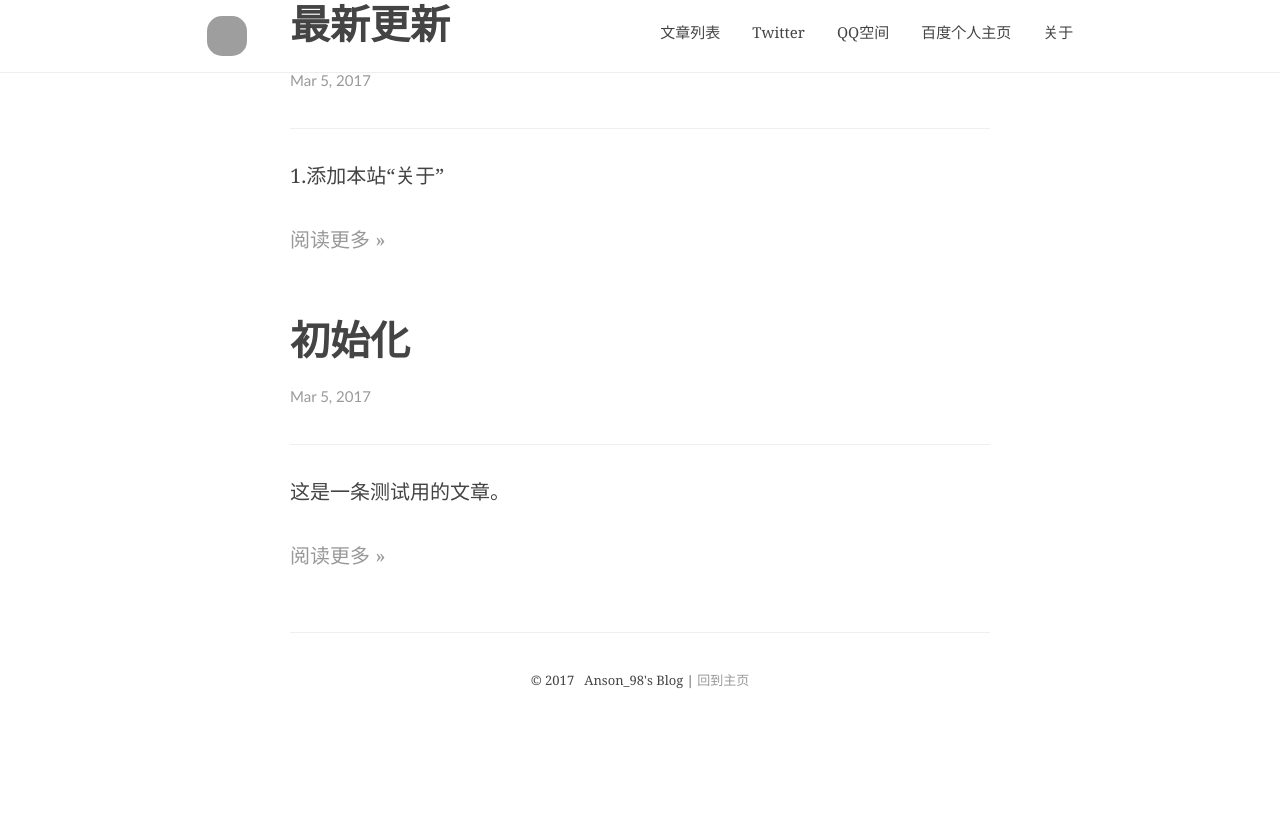
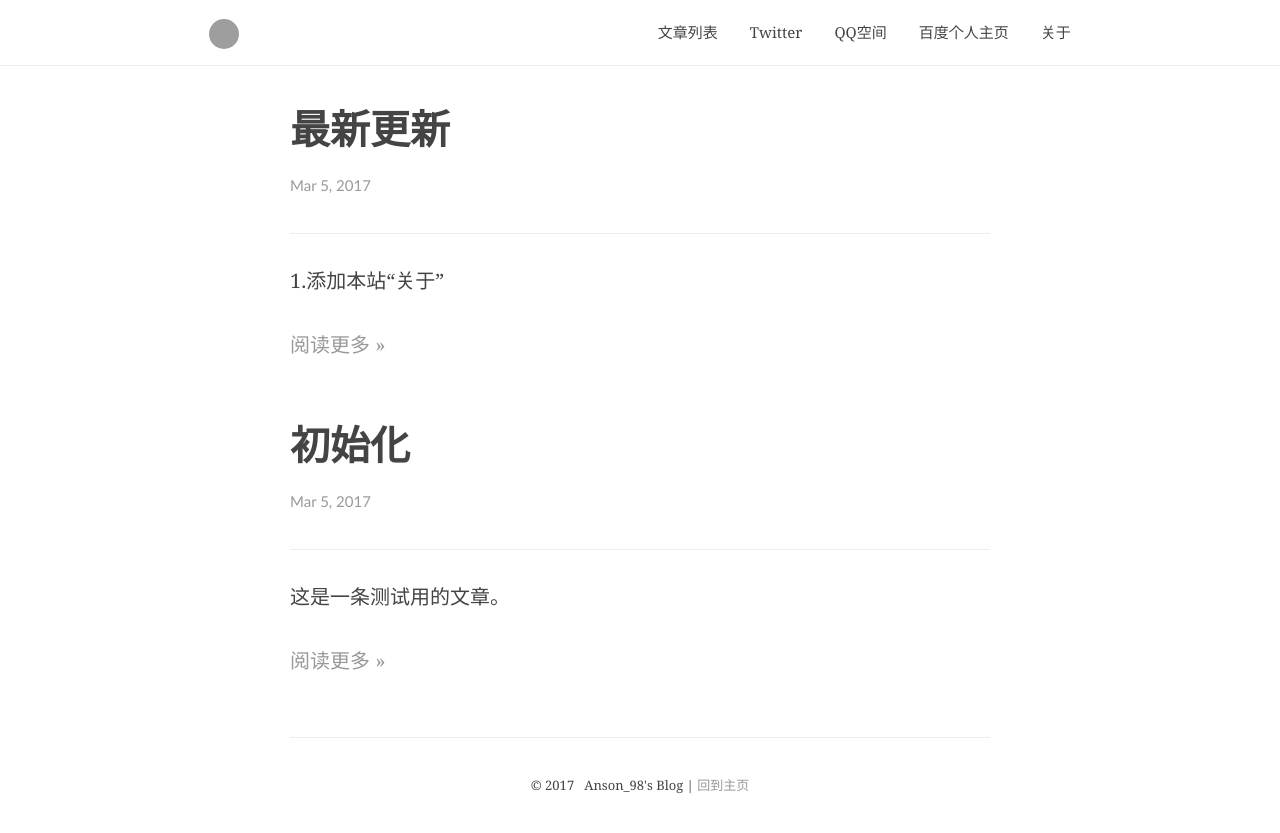
Before and after one commit to Anson98/studylog, a Jekyll site: the page built from index.html, in a window 1280 px wide. Shown: the top 833 px of the page. Built offline with Jekyll 4.4.1, drawn with Linux system fonts in a browser that asks for light colours; comment, search, counter and statistics services are not loaded; grey boxes are pictures that could not be loaded.

Commit message:
change icon

```diff
--- a/_includes/header.html
+++ b/_includes/header.html
@@ -1,10 +1,10 @@
-  <header class="header" style="position: absolute; width:100%">
+  <header class="header">
 
     {% if site.avatar %}
       <div class="header__logo">
         <a href="{{ site.baseurl }}/" class="header__link--logo">
         <!-- <div class="spinner"></div> -->
-        <img src="{{ site.avatar }}" style="width:40px; height:40px;"></a>
+        <img src="{{ site.avatar }}"></a>
       </div>
     {% else %}
       <h1 class="header__logo">
```
